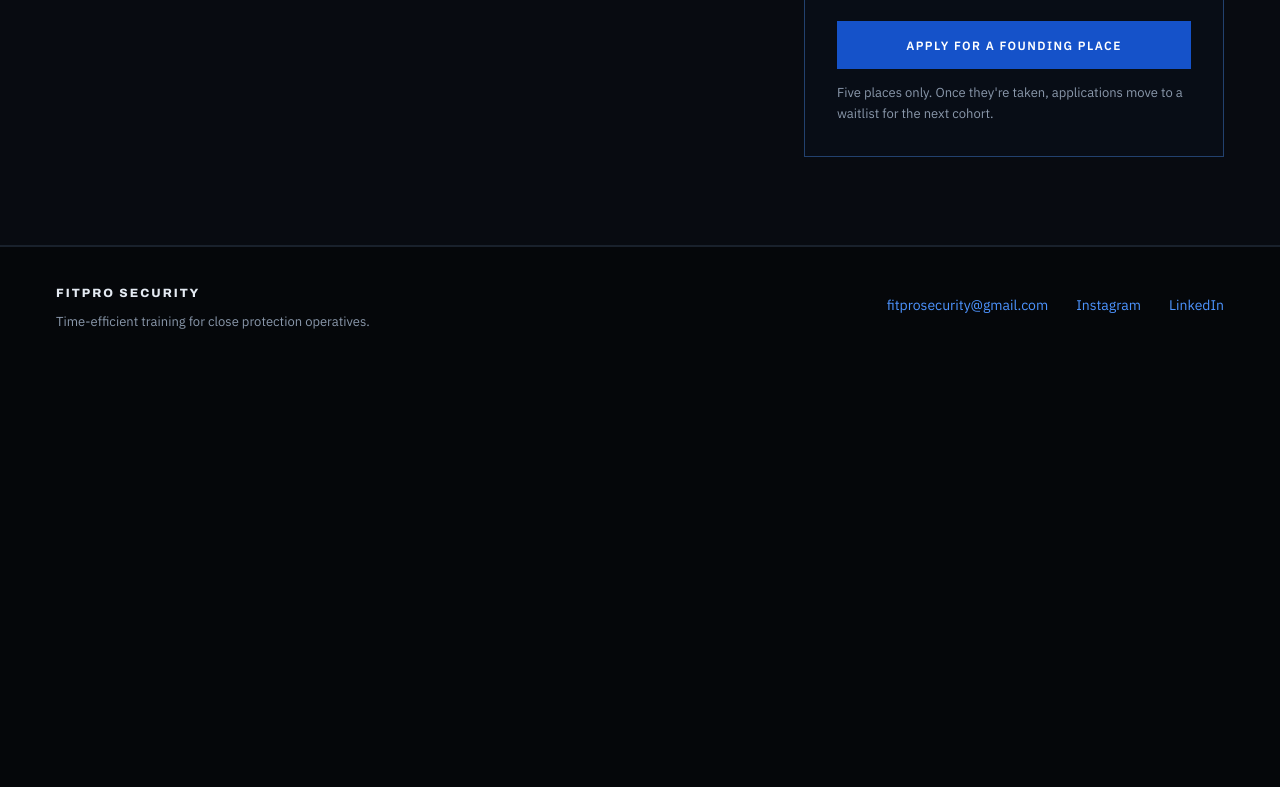
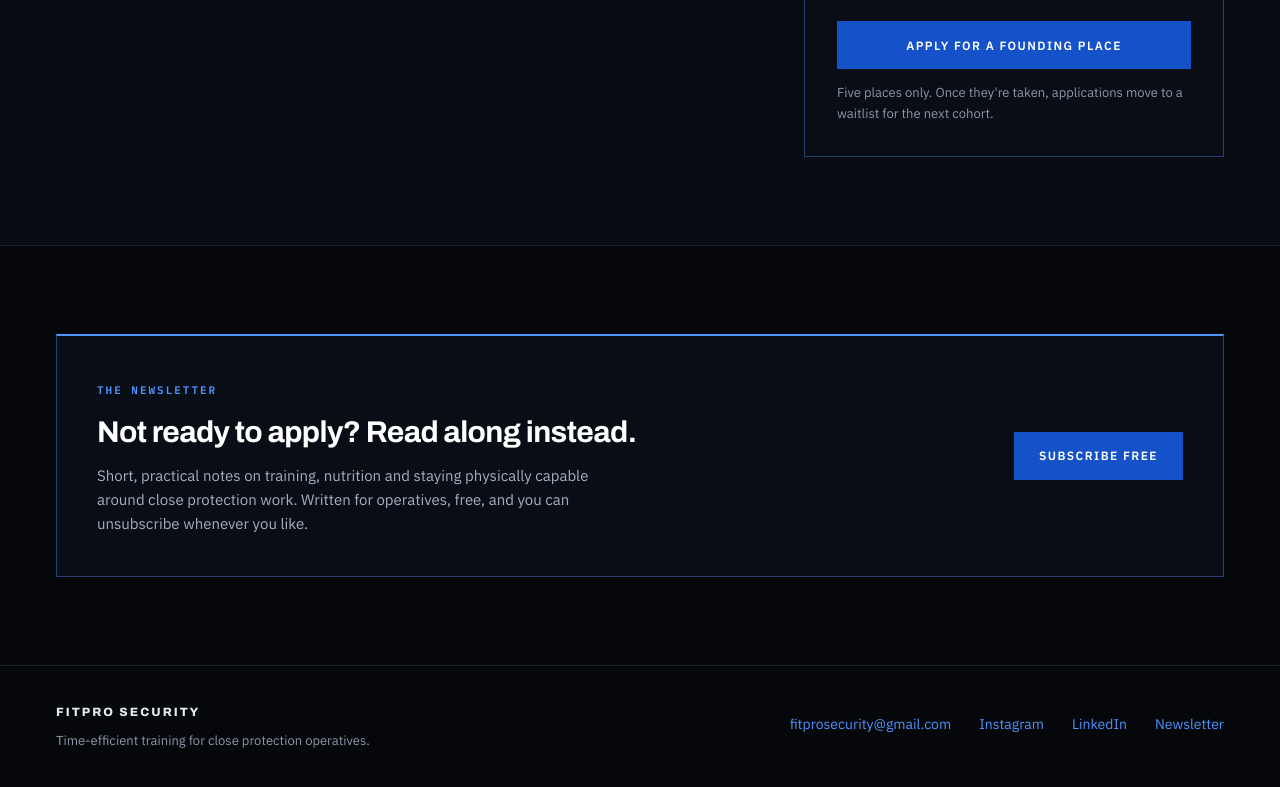
Before and after one commit to fitprosecurity-bot/FitPro-Security-, a plain HTML site: page index.html in a window 1280 px wide. Shown: the part 6578-7365 px from the top of the page. Before the commit the page ends 6954 px from the top, so only its background shows below. Drawn offline with Linux system fonts and the light colour scheme.

Commit message:
Add files via upload

```diff
--- a/index.html
+++ b/index.html
@@ -170,6 +170,12 @@ section{padding-block:clamp(48px,7vw,88px)}
 .aside p{margin-top:12px;font-size:15px;color:var(--text-3)}
 .aside strong{color:#fff;font-weight:600}
 
+/* newsletter */
+.news{border:1px solid var(--accent-line);border-top:2px solid var(--accent);background:#080D16;padding:28px 22px}
+.news h2{font-size:clamp(22px,4.4vw,30px);line-height:1.15;font-weight:700;letter-spacing:-.02em;text-transform:none;margin-top:14px}
+.news p{margin-top:14px;font-size:15px;line-height:1.6;color:var(--text-3);max-width:58ch}
+.news .btn{margin-top:22px}
+
 /* footer */
 .site-foot{border-top:1px solid var(--line);padding-block:32px 44px}
 .site-foot .brand-line{font-family:var(--display);font-size:12px;font-weight:800;letter-spacing:.17em;text-transform:uppercase;color:var(--text-2)}
@@ -219,6 +225,9 @@ section{padding-block:clamp(48px,7vw,88px)}
   .offer-col{flex:0 0 420px}
   .offer{padding:32px}
   .aside{padding:28px 30px}
+  .news{display:flex;align-items:center;justify-content:space-between;gap:56px;padding:40px}
+  .news .news-body{flex:1}
+  .news .btn{margin-top:0;flex:0 0 auto;white-space:nowrap}
   .site-foot .wrap{display:flex;align-items:center;justify-content:space-between}
   .site-foot nav{flex-direction:row;gap:28px;margin-top:0}
 }
@@ -509,6 +518,19 @@ section{padding-block:clamp(48px,7vw,88px)}
     </div>
   </section>
 
+  <section id="newsletter">
+    <div class="wrap">
+      <div class="news">
+        <div class="news-body">
+          <span class="label label-accent">The newsletter</span>
+          <h2>Not ready to apply? Read along instead.</h2>
+          <p>Short, practical notes on training, nutrition and staying physically capable around close protection work. Written for operatives, free, and you can unsubscribe whenever you like.</p>
+        </div>
+        <a class="btn btn-primary" href="https://fitprosecurity.beehiiv.com/" target="_blank" rel="noopener">Subscribe free</a>
+      </div>
+    </div>
+  </section>
+
 </main>
 
 <footer class="site-foot">
@@ -521,6 +543,7 @@ section{padding-block:clamp(48px,7vw,88px)}
       <a href="mailto:fitprosecurity@gmail.com">fitprosecurity@gmail.com</a>
       <a href="https://www.instagram.com/fitprosecurity">Instagram</a>
       <a href="https://www.linkedin.com/in/fitpro-security-101943428">LinkedIn</a>
+      <a href="https://fitprosecurity.beehiiv.com/" target="_blank" rel="noopener">Newsletter</a>
     </nav>
   </div>
 </footer>
```
